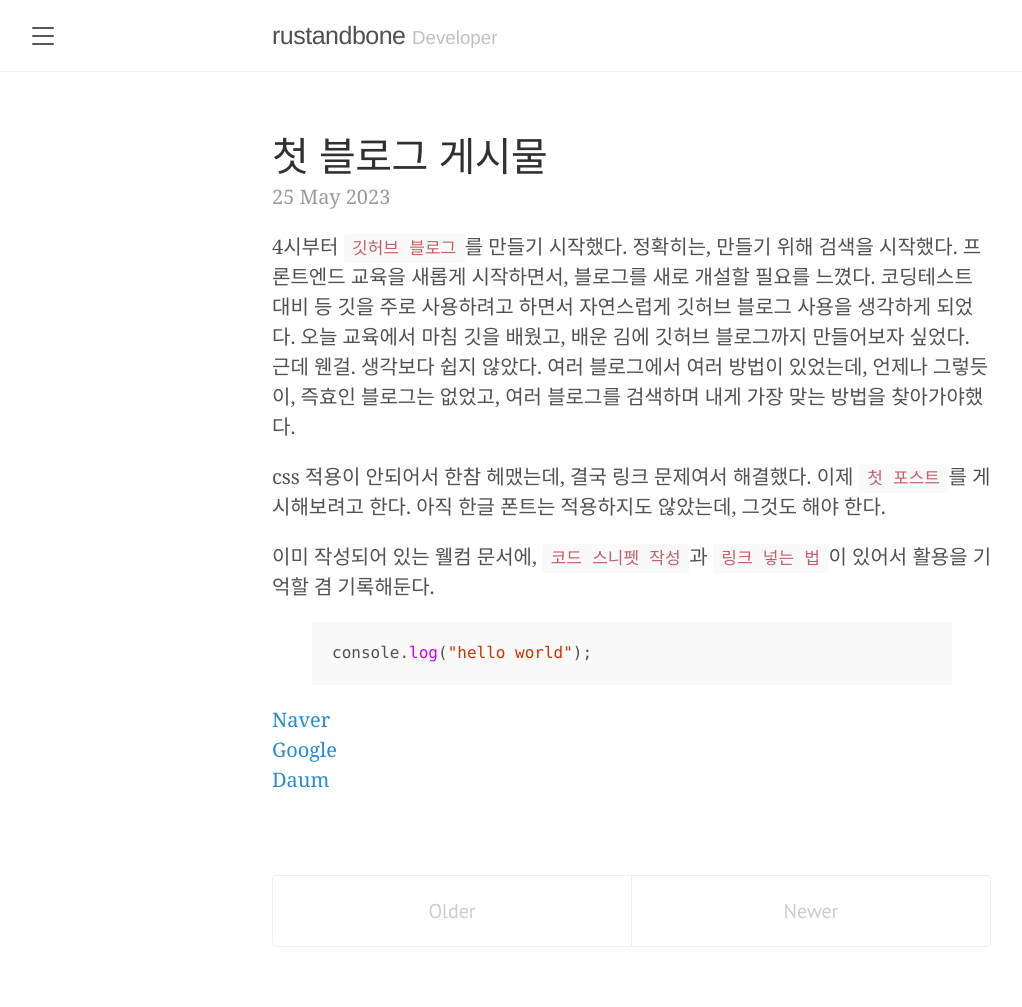
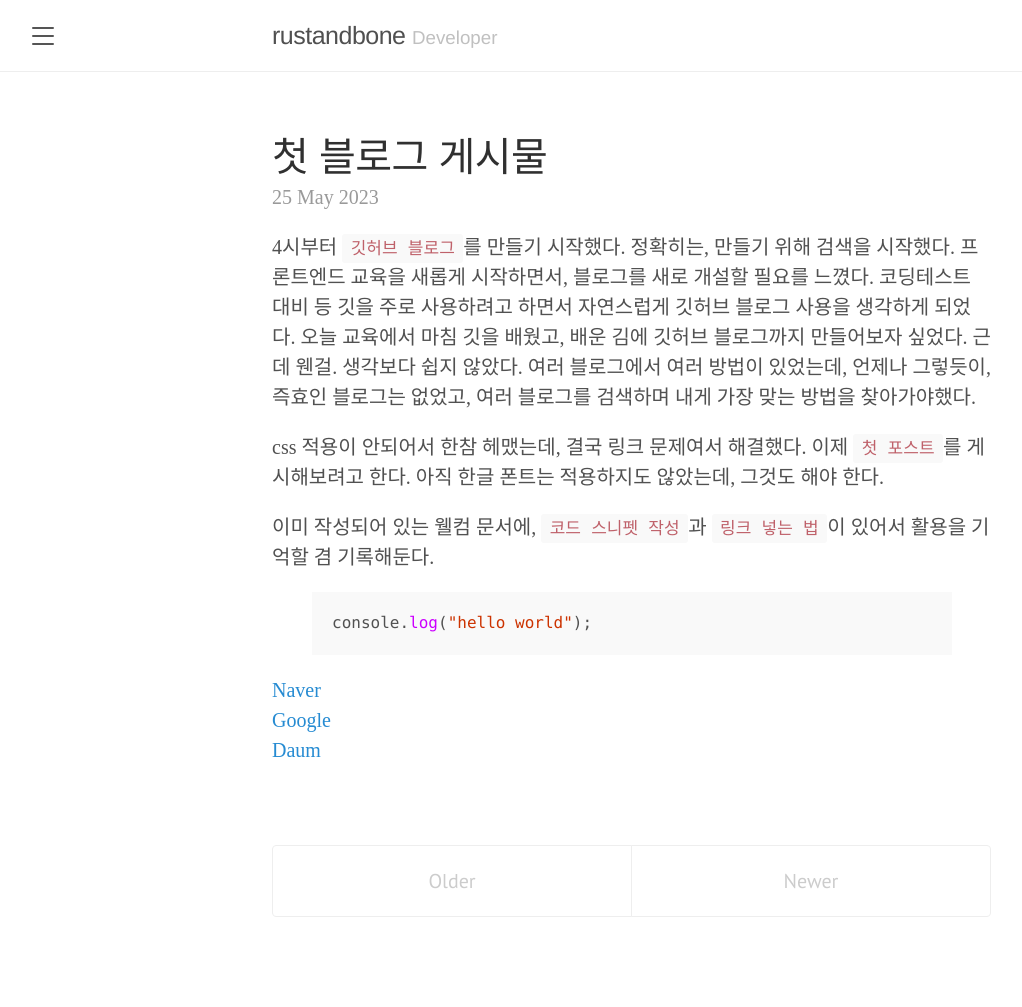
Before and after one commit to rustandbone/dev_blog, a Jekyll site: the page built from index.html, in a window 1280 px wide. Shown: the whole page, without its empty margins (8-1030 px from the left). Built offline with Jekyll 4.4.1, drawn with Linux system fonts in a browser that asks for light colours; the list of posts is cut into pages by our own code; after the commit the page ends 977 px from its top, so only the background shows below that.

Commit message:
font fix4

```diff
--- a/public/css/lanyon.css
+++ b/public/css/lanyon.css
@@ -41,7 +41,7 @@ body {
 }
 
 html {
-  font-family: "NotoSansKR", "PT", Georgia, "Times New Roman", serif;
+  font-family: "NotoSansKR";
 }
 
 @font-face {
```
